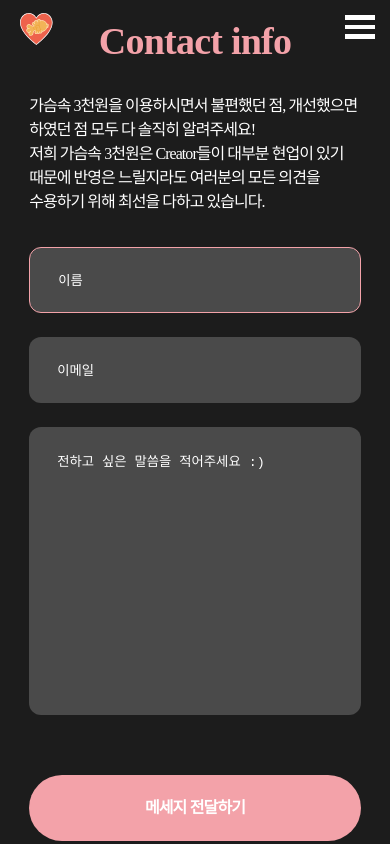
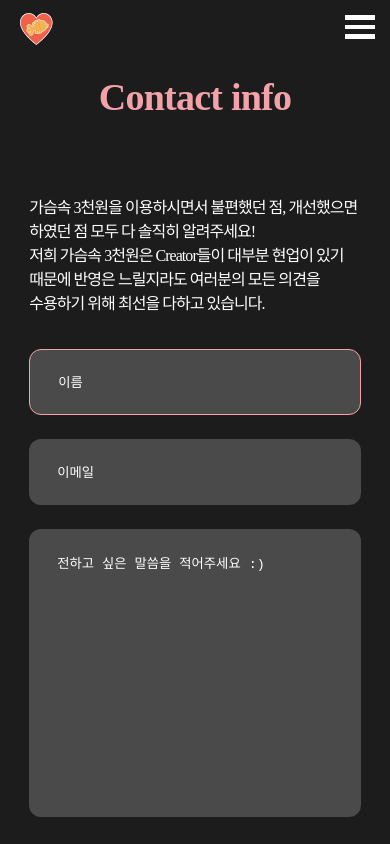
Before and after one commit to 3dollar-in-my-pocket/3dollars-in-my-pocket-intro, a React (Create React App) app: page /contact in a window 390 px wide. Shown: the top 844 px of the page. Built offline with nearby package versions, Linux system fonts and the light colour scheme.

Commit message:
mobile ok

```diff
--- a/src/components/Features/Features.styles.jsx
+++ b/src/components/Features/Features.styles.jsx
@@ -10,11 +10,6 @@ const FeaturesStyled = styled.div`
   flex-direction: column;
   align-items: center;
   margin-top: 100px;
-
-  .features_content {
-    svg {
-      width: 100%;
-    }
   }
 
   .features_detail .feature_description {
--- a/src/pages/Contact.jsx
+++ b/src/pages/Contact.jsx
@@ -5,7 +5,7 @@ import Footer from "../components/Footer/Footer";
 
 const Contact = () => {
   return (
-    <div>
+    <div className="page">
       <TitleStyled>Contact info</TitleStyled>
       <ContactForm />
       <Footer />
--- a/src/pages/Creator.jsx
+++ b/src/pages/Creator.jsx
@@ -4,7 +4,7 @@ import Footer from "../components/Footer/Footer";
 
 const Creator = () => {
   return (
-    <div>
+    <div className="page">
       <TitleStyled>Creator</TitleStyled>
       <Footer />
     </div>
--- a/src/pages/Main.jsx
+++ b/src/pages/Main.jsx
@@ -9,7 +9,6 @@ import Testimonials from "../components/Testimonials/Testimonials";
 const Main = () => {
   return (
     <div>
-      Main
       <Header />
       <Testimonials />
       <Features />
```
